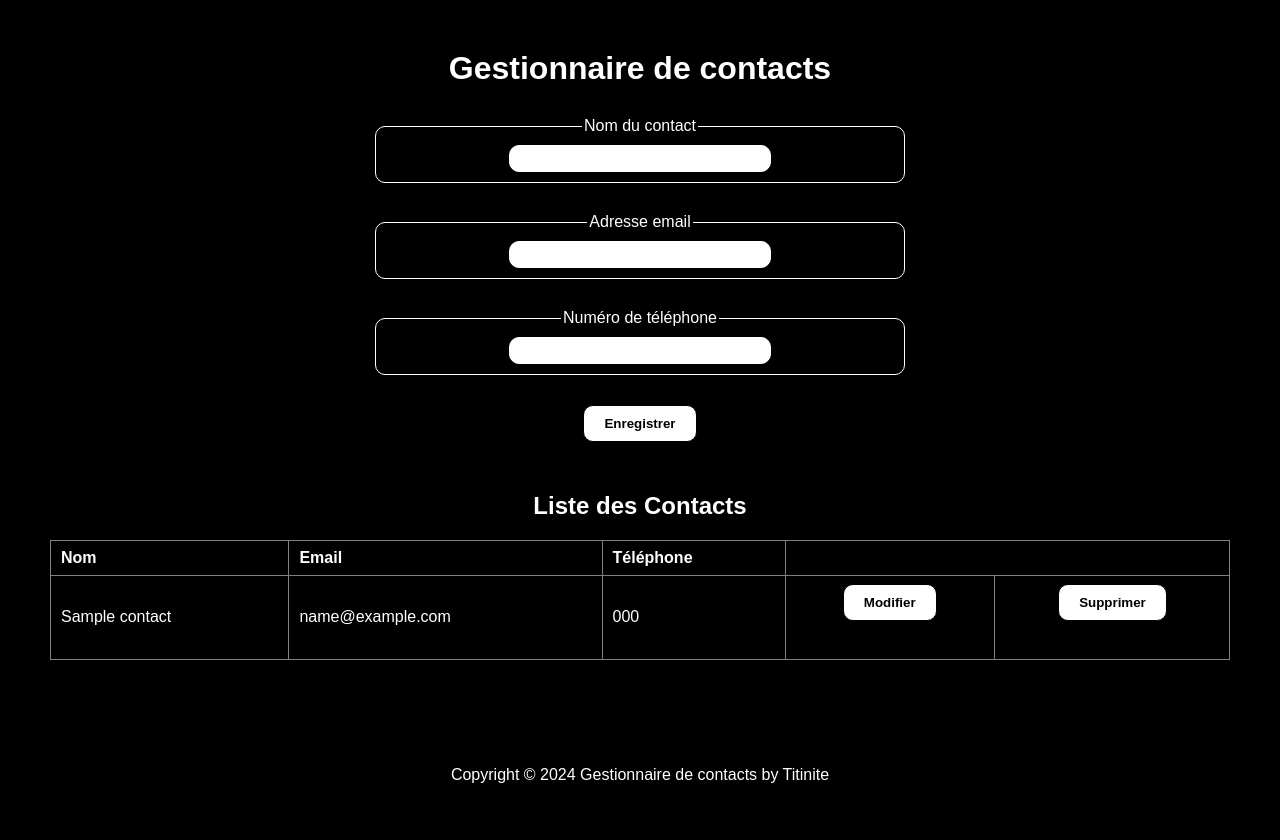
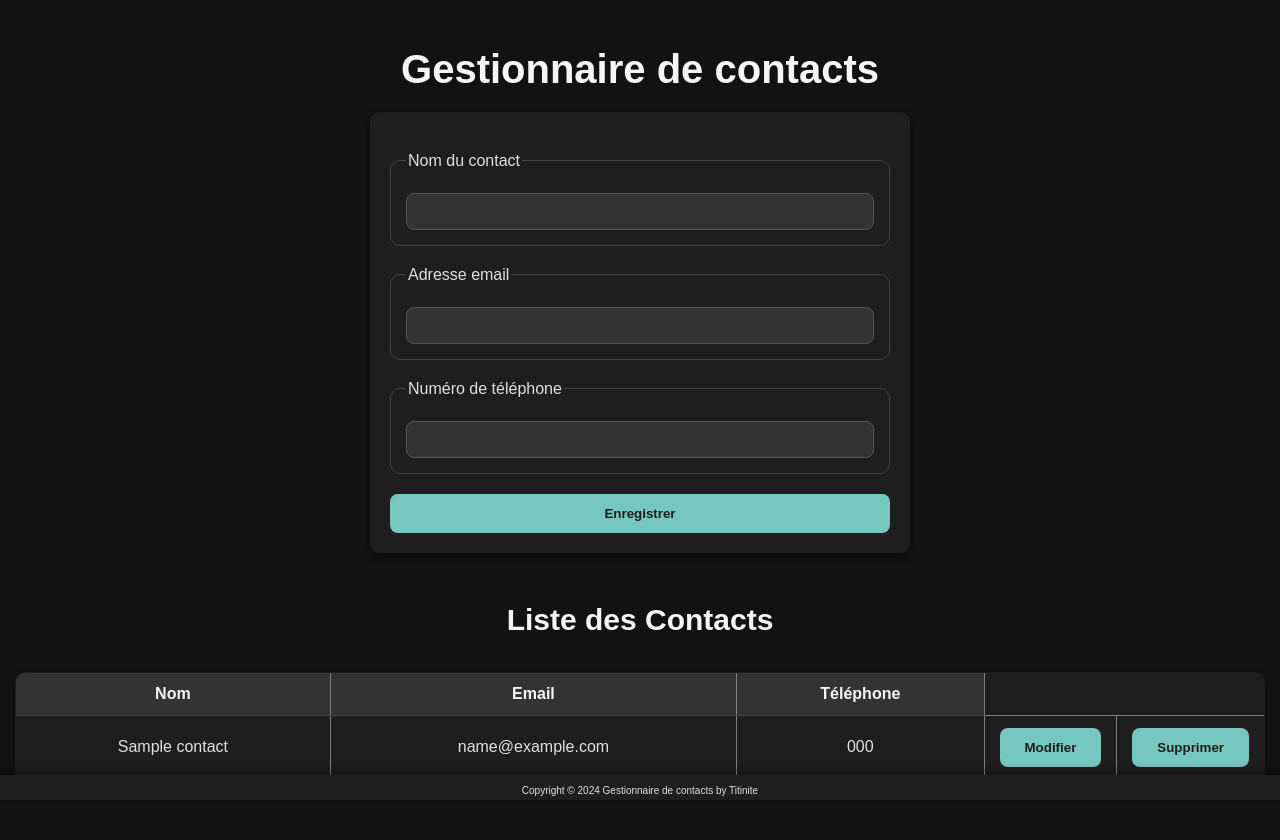
Before and after one commit to Titinite/Gestionnaire-de-contact-PHP, a PHP site: page / in a window 1280 px wide. Before the commit the page ends 783 px from the top, so only its background shows below. Run offline with PHP 8.4, Linux system fonts and the light colour scheme; tables that the repository leaves empty hold one stand-in row (values such as "Sample post").

Commit message:
Update style.css

```diff
--- a/style.css
+++ b/style.css
@@ -1,63 +1,114 @@
 /* Structure du corps */
 body {
-    background-color: black;
-    color: white;
-    font-family: Arial, Helvetica, sans-serif;
-    margin: 50px;
-    text-align: center;
+    background-color: #121212;
+    color: #e0e0e0;
+    font-family: 'Arial', 'Helvetica', sans-serif;
+    margin: 0;
+    padding: 20px;
+    display: flex;
+    flex-direction: column;
+    align-items: center;
+    min-height: 100vh;
 }
 
 /* En-tête */
 h1 {
     text-align: center;
+    margin-bottom: 20px;
+    font-size: 2.5rem;
+    color: #f5f5f5;
+}
+
+h2 {
+    text-align: center;
+    margin-top: 50px;
+    font-size: 30px;
+    color: #f5f5f5;
 }
 
 /* Formulaire */
-form {
-    margin: auto;
-    width: 50%;
+.form-contact {
+    width: 100%;
+    max-width: 500px;
+    padding: 20px;
+    background-color: #1e1e1e;
+    border-radius: 10px;
+    box-shadow: 0px 4px 8px rgba(0, 0, 0, 0.4);
 }
 
 fieldset {
-    border: 1px solid white;
-    padding: 10px;
+    border: 1px solid #444;
+    padding: 15px;
     border-radius: 10px;
-    margin: 30px;
+    margin: 20px 0;
 }
 
-input {
-    border: 1px solid white;
-    padding: 5px;
-    border-radius: 10px;
-    width: 250px;
+input, select, textarea {
+    background-color: #333;
+    color: #e0e0e0;
+    border: 1px solid #555;
+    padding: 10px;
+    border-radius: 8px;
+    width: 100%;
+    box-sizing: border-box;
+    margin-top: 8px;
+}
+
+input:focus, select:focus, textarea:focus {
+    outline: none;
+    border-color: #76c7c0;
+    box-shadow: 0 0 5px rgba(118, 199, 192, 0.5);
 }
 
 button {
-    background-color: white;
-    color: black;
-    border: 1px solid black;
-    padding: 10px 20px;
-    border-radius: 10px;
+    background-color: #76c7c0;
+    color: #1e1e1e;
+    border: none;
+    padding: 12px 25px;
+    border-radius: 8px;
     cursor: pointer;
     font-weight: bold;
-    margin-bottom: 30px;
+    transition: background-color 0.3s ease;
+    width: 100%;
+}
+
+button:hover {
+    background-color: #5ab4ab;
 }
 
 /* Tableau */
 table {
-    width: 100%;
+    width: 1250px;
     border-collapse: collapse;
-    margin-top: 20px;
+    margin-top: 10px;
+    background-color: #1e1e1e;
+    box-shadow: 0px 4px 8px rgba(0, 0, 0, 0.4);
+    border-radius: 10px;
+    overflow: hidden;
 }
 
 th, td {
-    padding: 8px 10px;
-    text-align: left;
+    padding: 12px 15px;
+    text-align: center;
+    border-bottom: 1px solid #444;
 }
 
 th {
-    background-color: black;
-    color: white;
+    background-color: #333;
+    color: #f5f5f5;
+    font-weight: bold;
+}
+
+td {
+    color: #e0e0e0;
+}
+
+td.buttons {
+    width: 100px;
+}
+
+tr:hover td {
+    background-color: #2a2a2a;
 }
 
 /* Pied de page */
@@ -66,8 +117,10 @@ footer {
     bottom: 0;
     left: 0;
     right: 0;
-    height: 50px;
-    background-color: black;
-    color: white;
+    height: 25px;
+    background-color: #1e1e1e;
+    color: #e0e0e0;
     text-align: center;
+    font-size: 10px;
+    box-shadow: 0px -4px 8px rgba(0, 0, 0, 0.4);
 }
```
